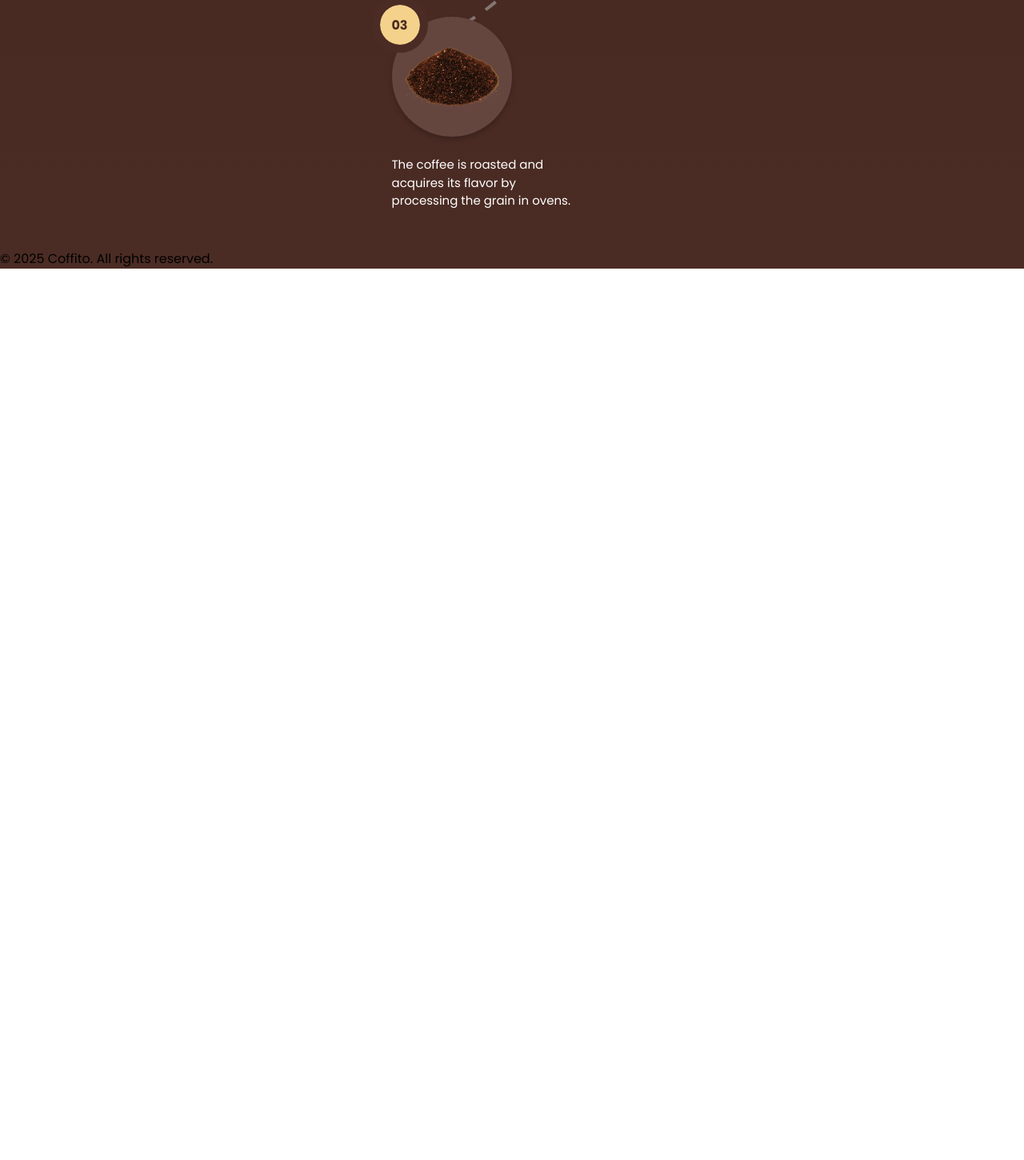
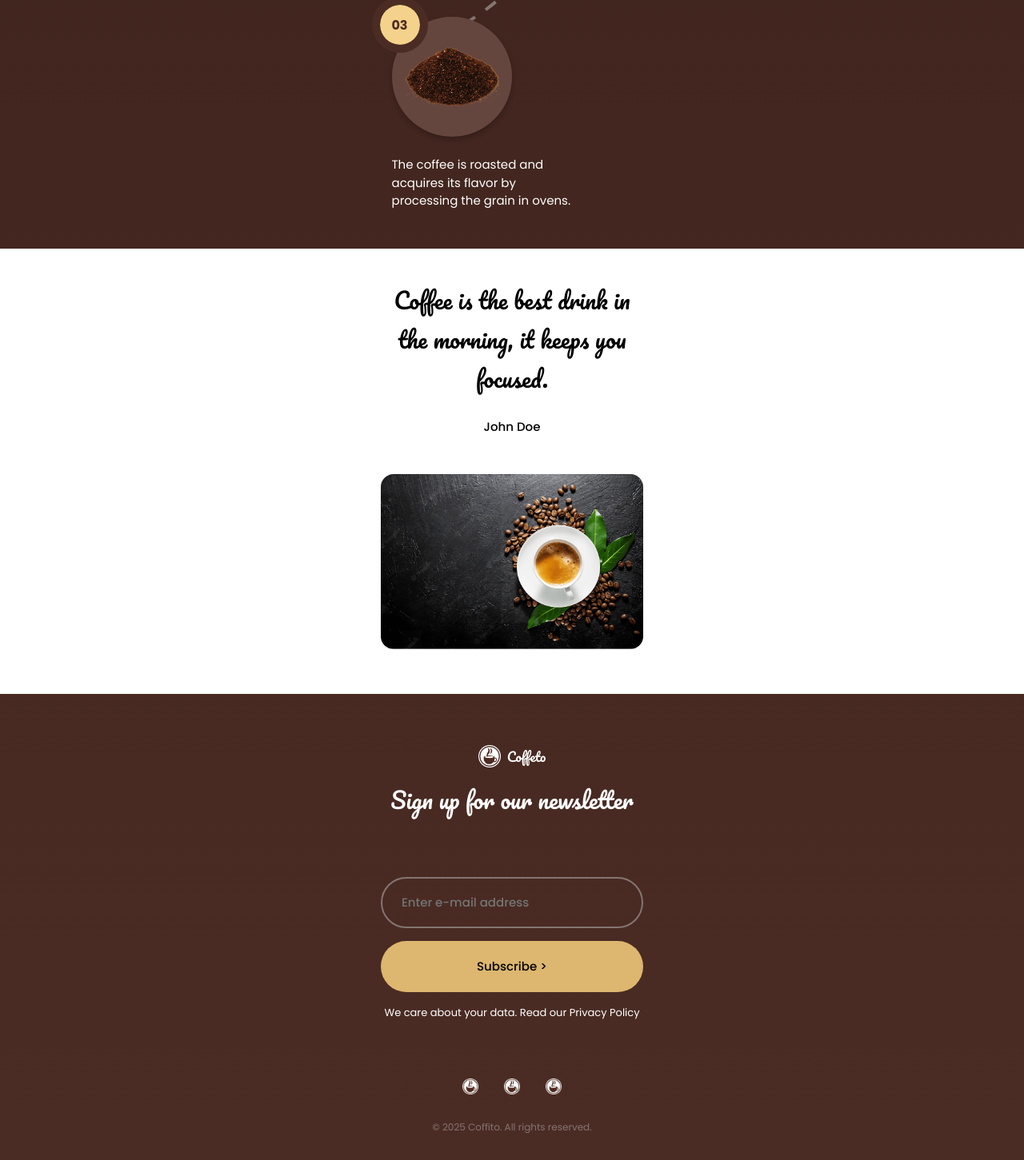
Before and after one commit to krlaNicol/prueba-tecnica, a plain HTML site: page index.html in a window 1280 px wide. Shown: the part 3096-4547 px from the top of the page at 80% size. Before the commit the page ends 3432 px from the top, so only its background shows below. Drawn offline with Linux system fonts and the light colour scheme.

Commit message:
preparando correcciones

```diff
--- a/index.html
+++ b/index.html
@@ -135,12 +135,41 @@
               </div>
 
             </div>
+    </section >
+    <!...................................testimonial Section...........................>
+    <section class="sectionTestimonial">
+      <div class="testimonial">
+        <h1>Coffee is the best drink in the morning, it keeps you focused.</h1>
+        <h2>John Doe</h1>
+        <img src="img/testimonial.png"Coffee">
+      </div>
     </section>
-
 
   </main>
   <footer>
-    <p>© 2025 Coffito. All rights reserved.</p>
+    <div class="logo2">
+      <a data-v-08d1a51b="" href="#" class="navLogo2">
+        <img src="img/logo.png" alt="Logo">Coffeto</a>
+    </div>
+    <div class="textFooter">
+      <h1>Sign up for our newsletter</h1>
+    </div>
+    <div class="registerContent">
+      <div class="resgister">
+        <input type="text" placeholder="Enter e-mail address" class="input">
+      </div>
+      <div class="bnSubscribe">
+        <button type="submit">Subscribe ></button>
+      </div>
+      <div class="registerText">
+        <h1>We care about your data. Read our Privacy Policy</h1>
+      </div>
+
+    </div>
+    <div class="redes">
+      <img src="img/logo.png" alt="facebook"><img src="img/logo.png" alt="Instagram"><img src="img/logo.png" alt="Twitter">
+    </div>
+    <p class="copyR">© 2025 Coffito. All rights reserved.</p>
   </footer>
   <script src="scripts/main.js"></script>
 </body>
--- a/styles/main.scss
+++ b/styles/main.scss
@@ -391,8 +391,142 @@ body {
   }
 }
 
+.sectionTestimonial{
+background-color: $secondary-color;
 
+.testimonial{
+  display: flex;
+  flex-direction: column;
+  align-items: center;
+  text-align: center;
+  padding-bottom: 56px;
 
+  h1{
+    color: black;
+    font-family: $font-family-primary;
+    font-size: 28px;
+    width: 328px;
+    text-align: center;
+    font-weight: 400;
+    padding-top: 40px;
+    padding-bottom: 24px;
+  }
+  h2{
+    font-family: $font-family-secondary;
+    font-size: 15px;
+    font-weight: 500;
+    padding-bottom: 48px;
+  }
+  img{
+    width: 328px;
+    border-radius: 16px;
+  }
+}
+}
+
+//footer
+.logo2{
+  display: flex;
+  justify-content: center;
+  align-items: center;
+  padding-top: 64px;
+  padding-bottom: 16px;
+}
+.navLogo2{
+  display: flex;
+  align-items: center;
+  text-decoration: none;
+  font-family: $font-family-primary;
+  color: $secondary-color;
+}
+.logo2 img{
+  width: 28px;
+  height: 28px;
+  margin-right: 8px;
+}
+.textFooter{
+  display: flex;
+  justify-content: center;
+  text-align: center;
+  padding-bottom: 72px;
+  h1{
+    font-family: $font-family-primary;
+    color: $secondary-color;
+    font-size: 28px;
+    font-weight: 400;
+
+  }
+}
+.registerContent{
+  display: flex;
+  flex-direction: column;
+  align-items: center;
+  text-align: center;
+
+  .resgister{
+  padding-bottom: 16px;
+    .input{
+      background-color:transparent;
+      width: 328px;
+      height: 64px;
+      padding-left: 24px;
+      border-radius: 64px;
+      border: solid 2px #847571;
+      font-family: $font-family-secondary;
+      font-size: 15px;
+      font-weight: 500;
+      color: #847571;
+    }
+  }
+}
+.bnSubscribe{
+  padding-bottom: 16px;
+  button{
+    background-color: $tertiary-color;
+    width: 328px;
+    height: 64px;
+    border: none;
+    border-radius: 64px;
+    text-align: center;
+    font-family: $font-family-secondary;
+    font-size: 15px;
+    font-weight: 500;
+  }
+}
+.registerText{
+  display: flex;
+  justify-content: center;
+  align-items: center;
+  h1{
+    text-align: center;
+    font-family: $font-family-secondary;
+    font-size: 15px;
+    font-weight: 500;
+    width: 328;
+    color: $secondary-color;
+    font-size: 13px;
+    font-weight: 400;
+    padding-bottom: 72px;
+  }
+}
+.redes{
+  display: flex;
+  justify-content: center;
+  column-gap: 2rem;
+  padding-bottom: 32px;
+  img{
+    width: 20px;
+    height: 20px;
+  }
+}
+.copyR{
+  color:   #847571;
+  text-align: center;
+  font-size: 12px;
+  font-weight: 400;
+  padding-bottom: 32px;
+  font-family: $font-family-secondary;
+}
 
 //................................Inicio media Query para tablet............................
 
--- a/styles/sections.scss
+++ b/styles/sections.scss
@@ -6,6 +6,7 @@
     align-items: center;
     text-align: center;
     padding: 2rem 1rem;
+
 
     h1 {
       font-size: 2rem;
```
Also changed, not shown: dist/main.css, img/testimonial.png (added), 1 other file.
